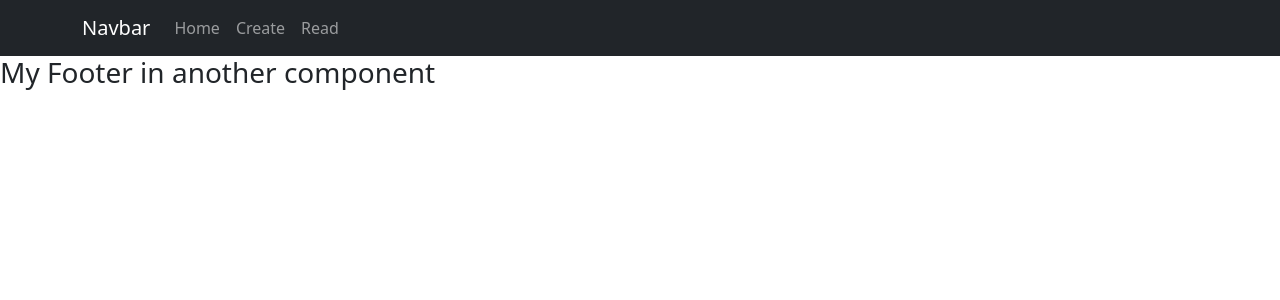
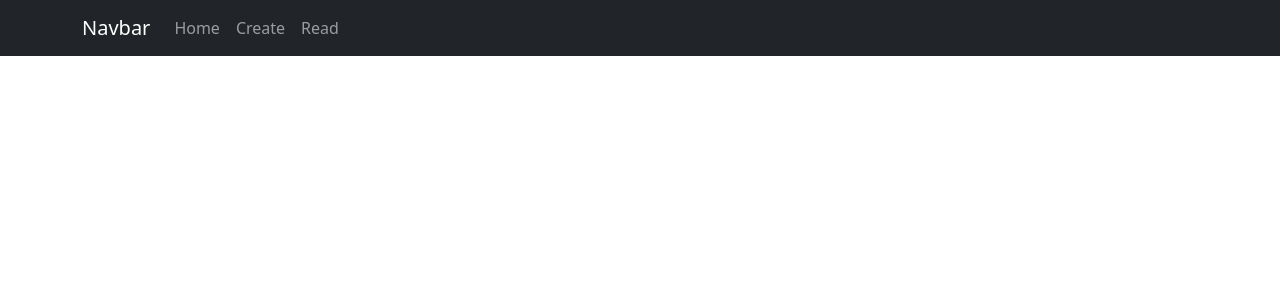
Before and after one commit to EvanGriffin0/DataRepAndQuery3, a React (Create React App) app in the folder movie-app/: page / in a window 1280 px wide. Shown: the top 300 px of the page. Built offline with nearby package versions, Linux system fonts and the light colour scheme.

Commit message:
added functionality to the pages so that it loads the components

```diff
--- a/movie-app/src/App.js
+++ b/movie-app/src/App.js
@@ -20,6 +20,8 @@ import NavigationBar from './components/navbar';
 
 function App() {
   return (
+
+    //adjusted the navigation bar to call the components and load them on page
     <div>
       <Router>
         <NavigationBar />
@@ -28,7 +30,7 @@ function App() {
           <Route path="/read" element={<Header />} />
           <Route path="/create" element={<Footer />} />
         </Routes>
-        <Footer />
+
       </Router>
 
     </div>
```
